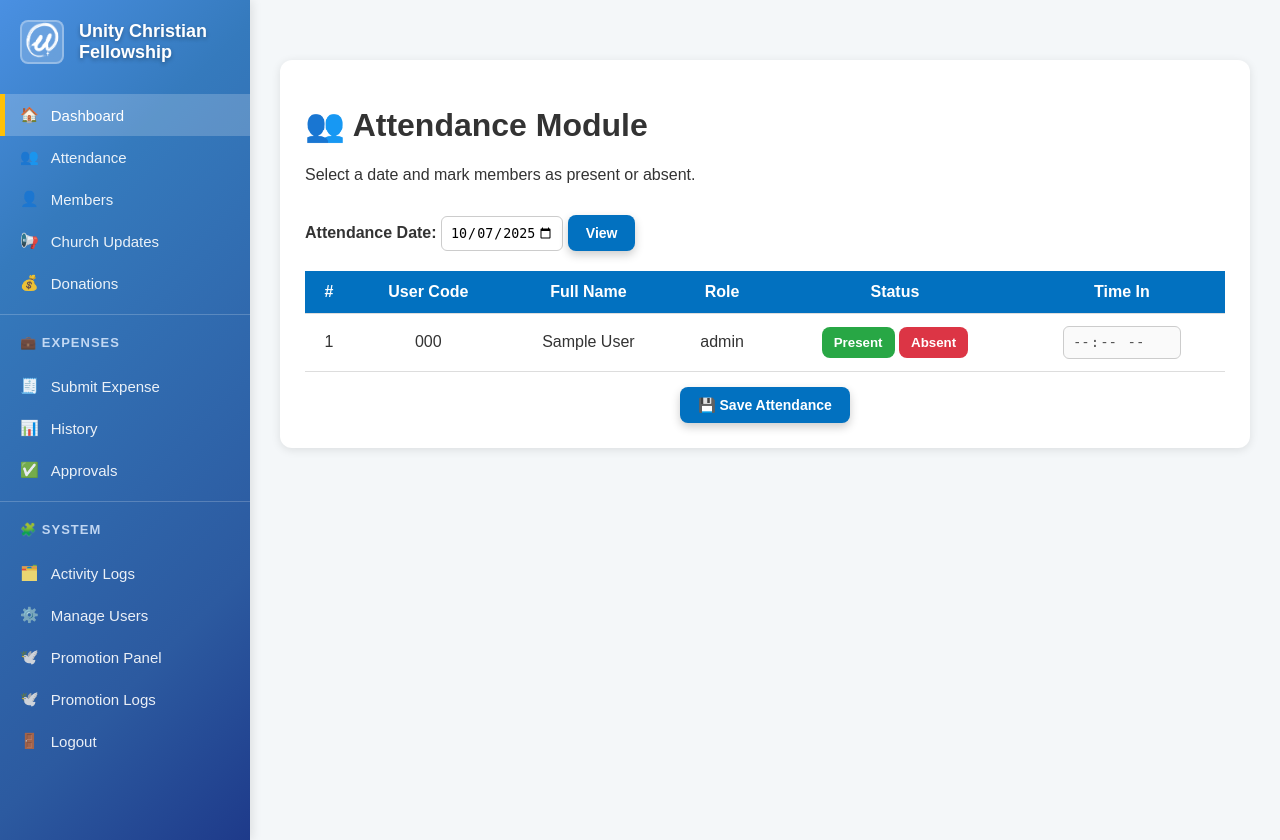
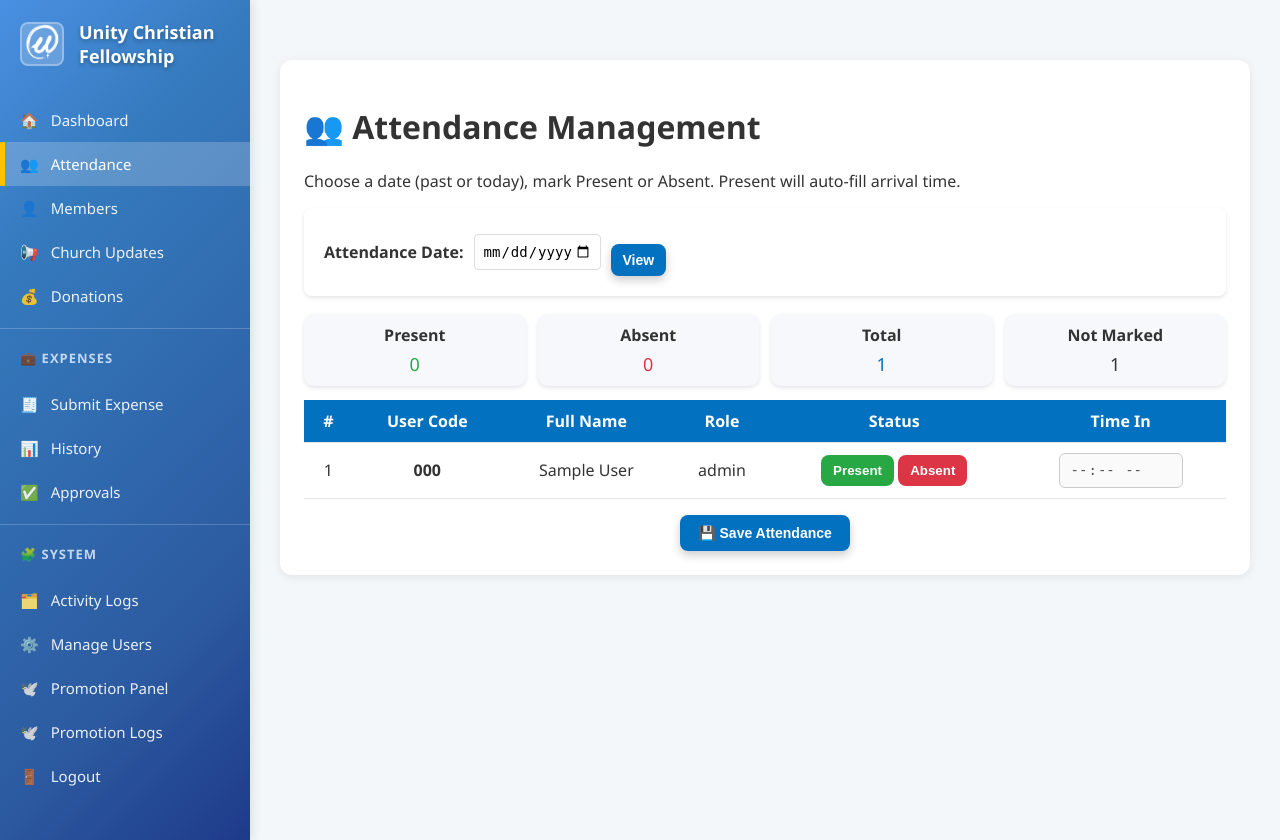
Before and after one commit to VienCode/church-management-system, a PHP site: page /attendance.php in a window 1280 px wide. Run offline with PHP 8.4, Linux system fonts and the light colour scheme; the visitor is signed in with stand-in values (Sample User, id 1); tables that the repository leaves empty or names only in its code hold one stand-in row (values such as "Sample post").

Commit message:
attendance fix

```diff
--- a/attendance.php
+++ b/attendance.php
@@ -3,97 +3,106 @@ include 'database.php';
 include 'auth_check.php';
 restrict_to_roles([ROLE_ADMIN, ROLE_LEADER, ROLE_ATTENDANCE_MARKER]);
 
-// Define current user for "recorded_by"
-$current_user = $_SESSION['user_code'] ?? 'SYSTEM';
+// current marker (who records the attendance)
+$current_user_code = $_SESSION['user_code'] ?? 'SYSTEM';
 
-// Handle date selection
-$attendance_date = $_POST['attendance_date'] ?? date('Y-m-d');
+// Determine attendance date (prefer posted date)
+$attendance_date = $_POST['attendance_date'] ?? ($_SESSION['attendance_date'] ?? date('Y-m-d'));
 
 // Save attendance when submitted
+$success = null;
 if ($_SERVER['REQUEST_METHOD'] === 'POST' && isset($_POST['save_attendance'])) {
+    // Use the attendance_date sent with the save form (safer)
+    $attendance_date = $_POST['attendance_date'] ?? $attendance_date;
+
     if (!empty($_POST['attendance']) && is_array($_POST['attendance'])) {
         foreach ($_POST['attendance'] as $user_code => $data) {
             $status = $data['status'] ?? null;
-            $time_in = ($status === 'Present') ? ($data['time_in'] ?? date('H:i:s')) : null;
+            // If time given use it, else use server current time for Present
+            $time_in = ($status === 'Present') ? ($data['time_in'] ?? date('H:i')) : null;
 
             if ($status) {
                 $stmt = $mysqli->prepare("
                     INSERT INTO attendance (user_code, attendance_date, status, time_in, recorded_by)
                     VALUES (?, ?, ?, ?, ?)
-                    ON DUPLICATE KEY UPDATE status=VALUES(status), time_in=VALUES(time_in)
+                    ON DUPLICATE KEY UPDATE status = VALUES(status), time_in = VALUES(time_in), recorded_by = VALUES(recorded_by)
                 ");
-                $stmt->bind_param("sssss", $user_code, $attendance_date, $status, $time_in, $current_user);
+                $stmt->bind_param("sssss", $user_code, $attendance_date, $status, $time_in, $current_user_code);
                 $stmt->execute();
             }
         }
-        $success_message = "✅ Attendance saved for " . date("F j, Y", strtotime($attendance_date));
+        $success = "✅ Attendance saved for " . date("F j, Y", strtotime($attendance_date)) . "!";
+    } else {
+        $success = "⚠️ Nothing to save.";
     }
 }
 
-// Fetch members (excluding Non-Members)
-$stmt = $mysqli->prepare("
-    SELECT u.user_code, CONCAT(u.firstname, ' ', u.lastname) AS fullname, r.role_name,
-           a.status, a.time_in
+// Fetch users except non-members (role_id = 4)
+$sql = "
+SELECT u.user_code,
+       CONCAT(u.firstname, ' ', u.lastname) AS fullname,
+       r.role_name,
+       a.status,
+       a.time_in
 FROM users u
 JOIN roles r ON u.role_id = r.role_id
-    LEFT JOIN attendance a
-           ON u.user_code = a.user_code AND a.attendance_date = ?
+LEFT JOIN attendance a ON a.user_code = u.user_code AND a.attendance_date = ?
 WHERE u.role_id != 4
-    ORDER BY u.lastname ASC
-");
+ORDER BY u.lastname ASC, u.firstname ASC
+";
+$stmt = $mysqli->prepare($sql);
 $stmt->bind_param("s", $attendance_date);
 $stmt->execute();
-$members = $stmt->get_result();
+$members_result = $stmt->get_result();
+
+// Compute stats
+$presentCount = 0;
+$absentCount = 0;
+$members_data = [];
+while ($row = $members_result->fetch_assoc()) {
+    // Normalize time_in to HH:MM for display (if present)
+    if (!empty($row['time_in'])) {
+        $row['time_in'] = date('H:i', strtotime($row['time_in']));
+    }
+    $members_data[] = $row;
+    if ($row['status'] === 'Present') $presentCount++;
+    if ($row['status'] === 'Absent') $absentCount++;
+}
+$totalMembers = count($members_data);
+$notMarked = $totalMembers - ($presentCount + $absentCount);
+
+$stmt->close();
 ?>
-
 <!DOCTYPE html>
 <html>
 <head>
-    <meta charset="UTF-8">
-    <title>Attendance | UCF</title>
+    <meta charset="utf-8">
+    <title>Attendance Management | UCF</title>
     <link rel="stylesheet" href="styles_system.css">
     <style>
-        body { font-family: 'Lexend Deca', sans-serif; }
-        .attendance-container {
-            background: white;
-            border-radius: 12px;
-            padding: 25px;
-            margin: 30px auto;
-            max-width: 1000px;
-            box-shadow: 0 2px 10px rgba(0,0,0,0.1);
-        }
-        table { width: 100%; border-collapse: collapse; margin-top: 15px; }
-        th, td { padding: 12px; border-bottom: 1px solid #ddd; text-align: center; }
-        th { background: #0271c0; color: white; }
-        .present-btn, .absent-btn {
-            border: none; border-radius: 8px; padding: 8px 12px; cursor: pointer;
-            font-weight: 600; transition: 0.2s;
-        }
-        .present-btn { background: #28a745; color: white; }
-        .absent-btn { background: #dc3545; color: white; }
-        .present-btn:hover { background: #1f8a3d; }
-        .absent-btn:hover { background: #b52b38; }
-        .time-input {
-            border: 1px solid #ccc; border-radius: 6px;
-            padding: 5px 8px; width: 100px; text-align: center;
-        }
-        .save-btn {
-            background: #0271c0; color: white; border: none;
-            padding: 10px 18px; border-radius: 8px; margin-top: 15px; cursor: pointer;
-            font-weight: 600;
-        }
-        .save-btn:hover { background: #02589b; }
-        .success-message {
-            background: #d4edda; color: #155724; padding: 10px; border-radius: 8px;
-            margin-bottom: 10px; font-weight: 600;
-        }
-        input[type="date"] {
-            padding: 8px; border-radius: 6px; border: 1px solid #ccc;
-        }
+        /* Inline styles for attendance module (keeps design consistent) */
+        .attendance-container { background:#fff; padding:24px; border-radius:12px; max-width:1100px; margin:30px auto; box-shadow:0 2px 10px rgba(0,0,0,.08); }
+        table { width:100%; border-collapse:collapse; margin-top:14px; }
+        th, td { padding:10px 12px; border-bottom:1px solid #e6e6e6; text-align:center; }
+        th { background:#0271c0; color:#fff; }
+        .present-btn, .absent-btn { padding:8px 12px; border-radius:8px; border:none; cursor:pointer; font-weight:600; }
+        .present-btn { background:#28a745; color:#fff; }
+        .absent-btn { background:#dc3545; color:#fff; }
+        .present-btn.selected { box-shadow:0 2px 6px rgba(40,167,69,0.28); transform:translateY(-1px); }
+        .absent-btn.selected { box-shadow:0 2px 6px rgba(220,53,69,0.28); transform:translateY(-1px); }
+        .time-input { padding:6px; border-radius:6px; border:1px solid #ccc; width:110px; text-align:center; }
+        .save-btn { background:#0271c0; color:#fff; border:none; padding:10px 18px; border-radius:8px; cursor:pointer; font-weight:700; margin-top:16px; }
+        .save-btn:hover { background:#02589b; }
+        .stats { display:flex; gap:12px; margin-top:18px; }
+        .stat-card { flex:1; background:#f6f8fb; padding:10px; border-radius:10px; text-align:center; }
+        .success { background:#e6ffed; color:#1b6b33; padding:10px; border-radius:8px; margin-bottom:12px; font-weight:700; }
+        .date-selector { margin-bottom:14px; display:flex; gap:10px; align-items:center; }
+        input[type="date"] { padding:8px; border-radius:6px; border:1px solid #ccc; }
     </style>
 </head>
 <body>
 <div class="main-layout">
+    <!-- Sidebar (same as other pages) -->
     <nav class="sidebar">
     <div class="logo-section">
         <div class="logo-placeholder"><span><img src="images/ucf.png" alt="ucf_logo"></span></div>
@@ -101,10 +110,10 @@ $members = $stmt->get_result();
     </div>
     <ul class="nav-menu">
         <!-- GENERAL PAGES -->
-        <li><a href="dashboard.php" class="active"><span>🏠</span> Dashboard</a></li>
+        <li><a href="dashboard.php"><span>🏠</span> Dashboard</a></li>
 
         <?php if (can_access([ROLE_LEADER, ROLE_ATTENDANCE_MARKER])): ?>
-            <li><a href="attendance.php"><span>👥</span> Attendance</a></li>
+            <li><a href="attendance.php" class="active"><span>👥</span> Attendance</a></li>
         <?php endif; ?>
 
         <?php if (can_access([ROLE_MEMBER, ROLE_LEADER])): ?>
@@ -147,21 +156,33 @@ $members = $stmt->get_result();
 
     <div class="content-area">
         <div class="attendance-container">
-            <h1>👥 Attendance Module</h1>
-            <p>Select a date and mark members as present or absent.</p>
+            <h1>👥 Attendance Management</h1>
+            <p>Choose a date (past or today), mark Present or Absent. Present will auto-fill arrival time.</p>
 
-            <?php if (isset($success_message)): ?>
-                <div class="success-message"><?= $success_message ?></div>
+            <?php if ($success): ?>
+                <div class="success"><?= htmlspecialchars($success) ?></div>
             <?php endif; ?>
 
-            <form method="POST">
+            <!-- Date selector form (view attendance for selected date) -->
+            <form method="POST" id="dateForm" class="date-selector" style="margin:0;">
                 <label><strong>Attendance Date:</strong></label>
-                <input type="date" name="attendance_date" value="<?= $attendance_date ?>" max="<?= date('Y-m-d') ?>" required>
-                <button type="submit" class="save-btn" name="view_attendance">View</button>
+                <input type="date" name="attendance_date" id="attendance_date_input" value="<?= htmlspecialchars($attendance_date) ?>" max="<?= date('Y-m-d') ?>" required>
+                <button type="submit" name="view_attendance" class="save-btn" style="padding:8px 12px;">View</button>
             </form>
 
-            <form method="POST" style="margin-top:20px;">
-                <input type="hidden" name="attendance_date" value="<?= $attendance_date ?>">
+            <!-- Stats -->
+            <div class="stats" aria-hidden="true">
+                <div class="stat-card"><strong>Present</strong><div style="font-size:18px; margin-top:6px; color:#28a745;"><?= $presentCount ?></div></div>
+                <div class="stat-card"><strong>Absent</strong><div style="font-size:18px; margin-top:6px; color:#dc3545;"><?= $absentCount ?></div></div>
+                <div class="stat-card"><strong>Total</strong><div style="font-size:18px; margin-top:6px; color:#0271c0;"><?= $totalMembers ?></div></div>
+                <div class="stat-card"><strong>Not Marked</strong><div style="font-size:18px; margin-top:6px;"><?= $notMarked ?></div></div>
+            </div>
+
+            <!-- Attendance table & save form -->
+            <form method="POST" id="attendanceForm" style="margin-top:14px;">
+                <!-- include the attendance_date so save knows which date -->
+                <input type="hidden" name="attendance_date" value="<?= htmlspecialchars($attendance_date) ?>">
+
                 <table>
                     <thead>
                         <tr>
@@ -174,22 +195,37 @@ $members = $stmt->get_result();
                         </tr>
                     </thead>
                     <tbody>
-                        <?php $i = 1; while ($m = $members->fetch_assoc()): ?>
+                        <?php if (empty($members_data)): ?>
+                            <tr><td colspan="6">No users found for this filter.</td></tr>
+                        <?php else: $i = 1; ?>
+                            <?php foreach ($members_data as $m):
+                                // Create a safe id suffix from user_code (replace non-alnum)
+                                $safe = preg_replace('/[^A-Za-z0-9_-]/', '_', $m['user_code']);
+                                $isPresent = ($m['status'] === 'Present');
+                                $isAbsent  = ($m['status'] === 'Absent');
+                                ?>
                                 <tr>
                                     <td><?= $i++ ?></td>
-                                <td><?= htmlspecialchars($m['user_code']) ?></td>
+                                    <td><strong><?= htmlspecialchars($m['user_code']) ?></strong></td>
                                     <td><?= htmlspecialchars($m['fullname']) ?></td>
                                     <td><?= htmlspecialchars($m['role_name']) ?></td>
                                     <td>
-                                    <button type="button" class="present-btn" onclick="markPresent('<?= $m['user_code'] ?>')">Present</button>
-                                    <button type="button" class="absent-btn" onclick="markAbsent('<?= $m['user_code'] ?>')">Absent</button>
-                                    <input type="hidden" name="attendance[<?= $m['user_code'] ?>][status]" id="status_<?= $m['user_code'] ?>" value="<?= $m['status'] ?? '' ?>">
+                                        <button type="button" id="present_btn_<?= $safe ?>" class="present-btn <?= $isPresent ? 'selected' : '' ?>"
+                                            onclick="markPresent('<?= $safe ?>')">Present</button>
+
+                                        <button type="button" id="absent_btn_<?= $safe ?>" class="absent-btn <?= $isAbsent ? 'selected' : '' ?>"
+                                            onclick="markAbsent('<?= $safe ?>')">Absent</button>
+
+                                        <!-- Hidden status field (will be either Present/Absent) -->
+                                        <input type="hidden" id="status_<?= $safe ?>" name="attendance[<?= htmlspecialchars($m['user_code']) ?>][status]" value="<?= htmlspecialchars($m['status'] ?? '') ?>">
                                     </td>
                                     <td>
-                                    <input type="time" name="attendance[<?= $m['user_code'] ?>][time_in]" id="time_<?= $m['user_code'] ?>" class="time-input" value="<?= $m['time_in'] ?? '' ?>" <?= ($m['status'] === 'Present') ? '' : 'disabled' ?>>
+                                        <input type="time" id="time_<?= $safe ?>" name="attendance[<?= htmlspecialchars($m['user_code']) ?>][time_in]" class="time-input"
+                                            value="<?= htmlspecialchars($m['time_in'] ?? '') ?>" <?= $isPresent ? '' : 'disabled' ?>>
                                     </td>
                                 </tr>
-                        <?php endwhile; ?>
+                            <?php endforeach; ?>
+                        <?php endif; ?>
                     </tbody>
                 </table>
 
@@ -200,20 +236,80 @@ $members = $stmt->get_result();
 </div>
 
 <script>
-function markPresent(code) {
-    document.getElementById('status_' + code).value = 'Present';
-    const timeField = document.getElementById('time_' + code);
-    timeField.disabled = false;
+/**
+ * Utility: safe ID suffix => same transformation we used server-side:
+ * (only alnum, underscore, hyphen are kept; others replaced by underscore)
+ * We pass the safe suffix strings from server, so JS doesn't have to transform.
+ */
+
+// markPresent / markAbsent toggle and set time in HH:MM
+function pad(n){ return n.toString().padStart(2,'0'); }
+
+function markPresent(safe) {
+    try {
+        // toggle classes
+        const presentBtn = document.getElementById('present_btn_' + safe);
+        const absentBtn  = document.getElementById('absent_btn_' + safe);
+        const statusInp  = document.getElementById('status_' + safe);
+        const timeInp    = document.getElementById('time_' + safe);
+
+        if (!statusInp || !timeInp || !presentBtn) return;
+
+        // Set status
+        statusInp.value = 'Present';
+
+        // Set time to current time (HH:MM 24h)
         const now = new Date();
-    timeField.value = now.toLocaleTimeString([], {hour: '2-digit', minute: '2-digit'});
+        const hh = pad(now.getHours());
+        const mm = pad(now.getMinutes());
+        timeInp.value = hh + ':' + mm;
+        timeInp.disabled = false;
+
+        // Visual toggle
+        presentBtn.classList.add('selected');
+        absentBtn.classList.remove('selected');
+    } catch (e) {
+        console.error(e);
+    }
 }
 
-function markAbsent(code) {
-    document.getElementById('status_' + code).value = 'Absent';
-    const timeField = document.getElementById('time_' + code);
-    timeField.value = '';
-    timeField.disabled = true;
+function markAbsent(safe) {
+    try {
+        const presentBtn = document.getElementById('present_btn_' + safe);
+        const absentBtn  = document.getElementById('absent_btn_' + safe);
+        const statusInp  = document.getElementById('status_' + safe);
+        const timeInp    = document.getElementById('time_' + safe);
+
+        if (!statusInp || !timeInp || !absentBtn) return;
+
+        statusInp.value = 'Absent';
+        timeInp.value = '';
+        timeInp.disabled = true;
+
+        absentBtn.classList.add('selected');
+        presentBtn.classList.remove('selected');
+    } catch (e) {
+        console.error(e);
     }
+}
+
+// Auto-submit date change to view that date's attendance
+document.addEventListener('DOMContentLoaded', function() {
+    const dateInput = document.getElementById('attendance_date_input');
+    if (dateInput) {
+        dateInput.addEventListener('change', function() {
+            // Ensure no future date
+            const selected = this.value;
+            const today = new Date().toISOString().slice(0,10);
+            if (selected > today) {
+                alert('You cannot select a future date.');
+                this.value = today;
+                return;
+            }
+            document.getElementById('dateForm').submit();
+        });
+    }
+});
 </script>
 </body>
 </html>
```
Lines whose indentation alone changed are shown as unchanged.
